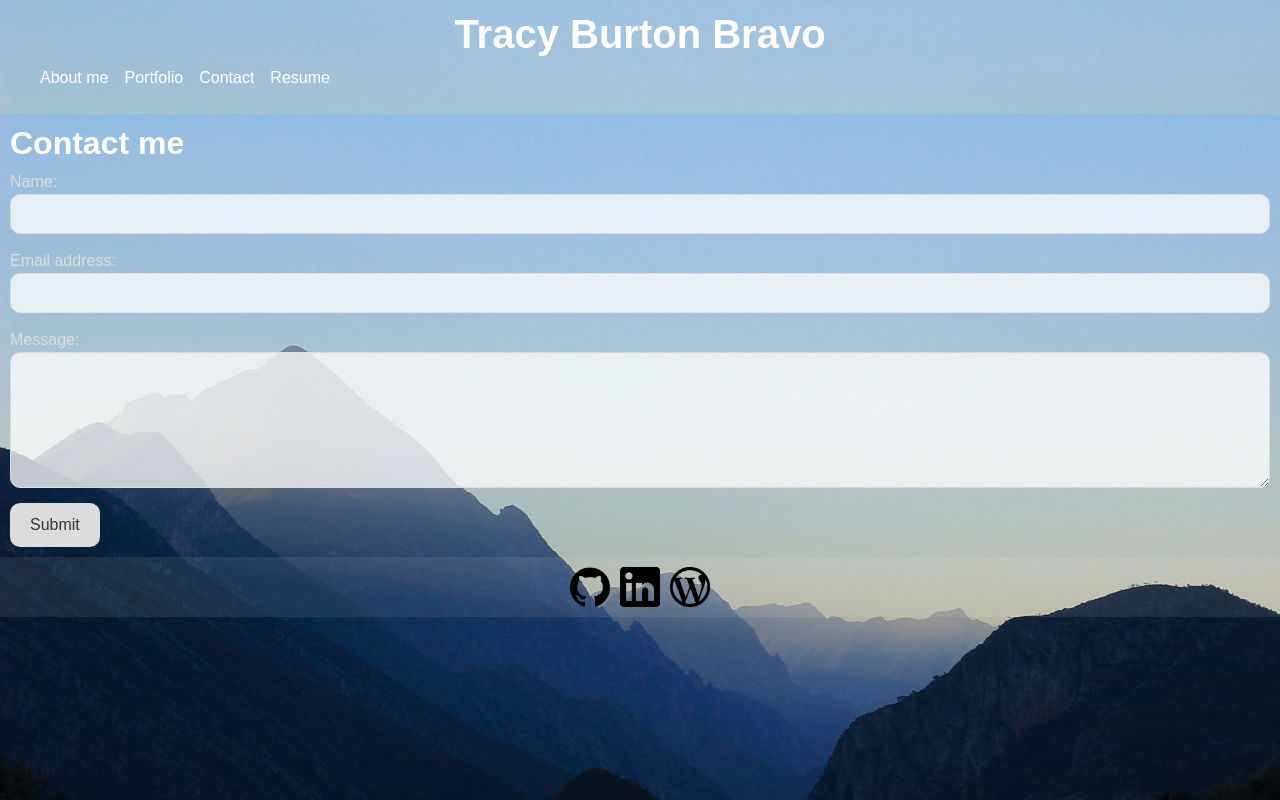
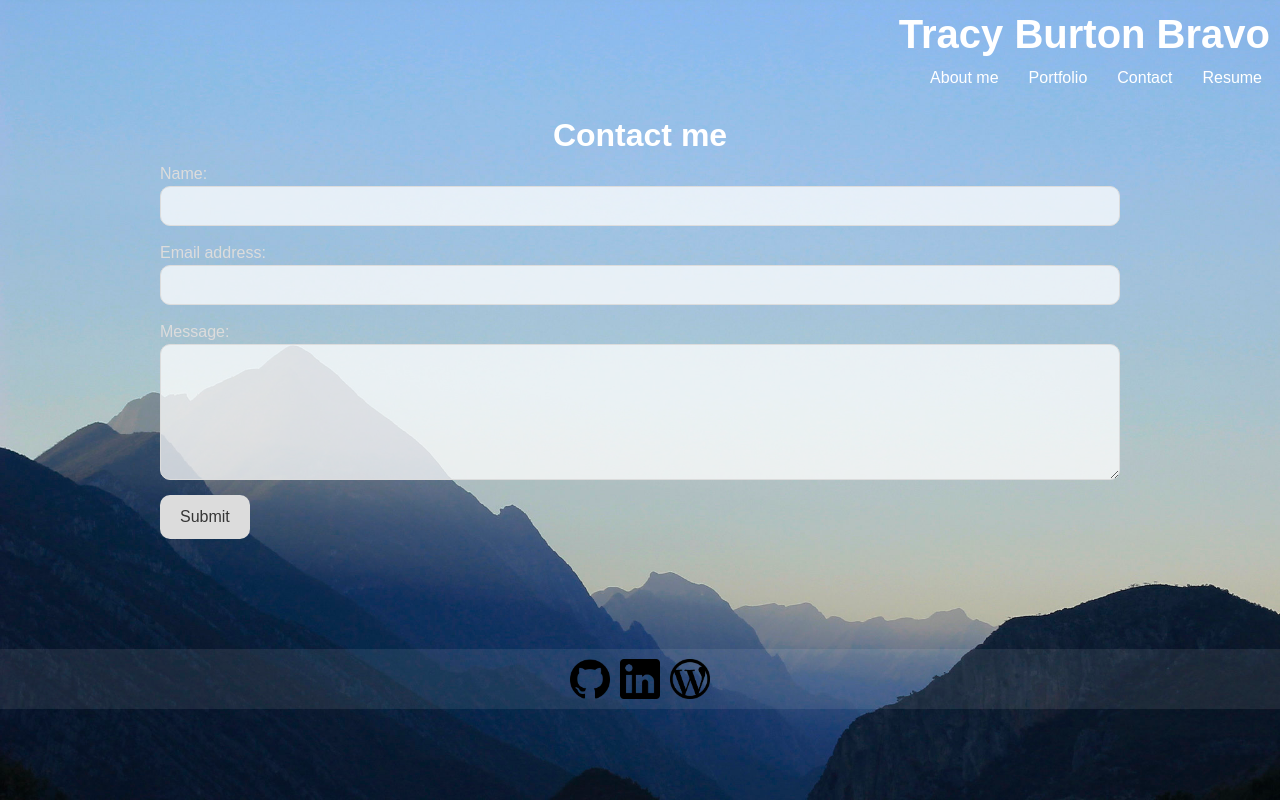
Before and after one commit to tracybrtn/react-portfolio, a React (Create React App) app: page / in a window 1280 px wide. Both pictures are taken after a click on the element "Contact". Built offline with nearby package versions, Linux system fonts and the light colour scheme.

Commit message:
completed CSS

```diff
--- a/src/index.css
+++ b/src/index.css
@@ -55,8 +55,7 @@ header {
   color: var(--primary-color);
   background-image: url("../src/assets/images/background-image.jpg");
   background-size: cover;
-  background-attachment: fixed;
-  background-position: 80%;
+  background-attachment: scroll;
   z-index: 9999;
 }
 
@@ -189,3 +188,35 @@ main {
 .project-img{
   width: 100%;
 }
+
+/*END OF MAIN CONTENT */
+
+/* Media Queries */
+@media screen and (min-width: 768px) {
+  header {
+    align-items: flex-end;
+    padding: 10px 10px 0 5px;
+   }
+
+  header nav ul {
+  align-items: flex-start;
+  column-gap: 14px;
+  }
+
+  header nav a {
+  font-size: calc(1em + 1vw);
+  }
+
+  #about-me {
+    padding: 0px 50px 90px;
+  }
+
+  #contact-form {
+    padding: 0px 150px 100px;
+  }
+
+  #contact h2 {
+    text-align: center;
+  }
+
+}
```
